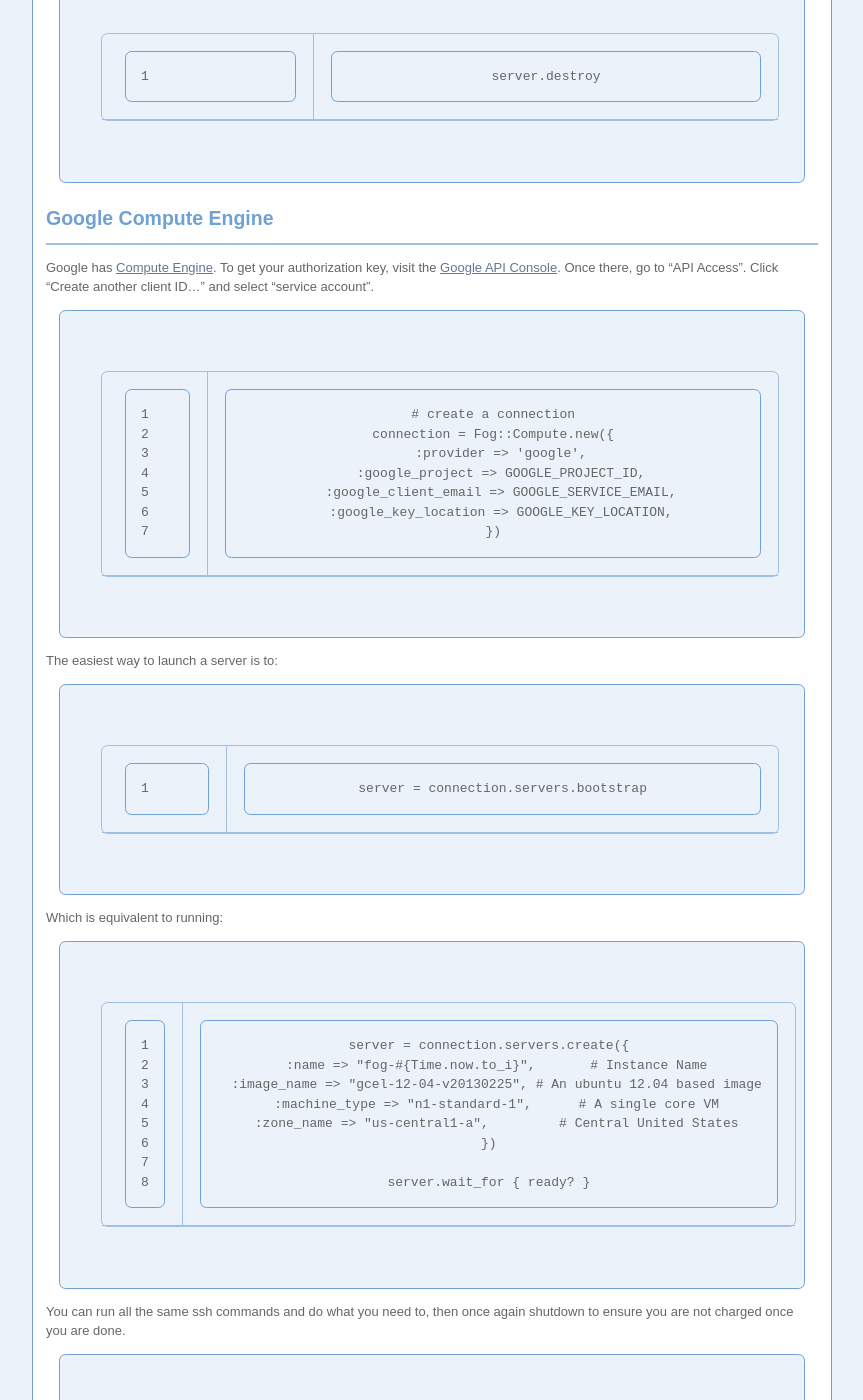
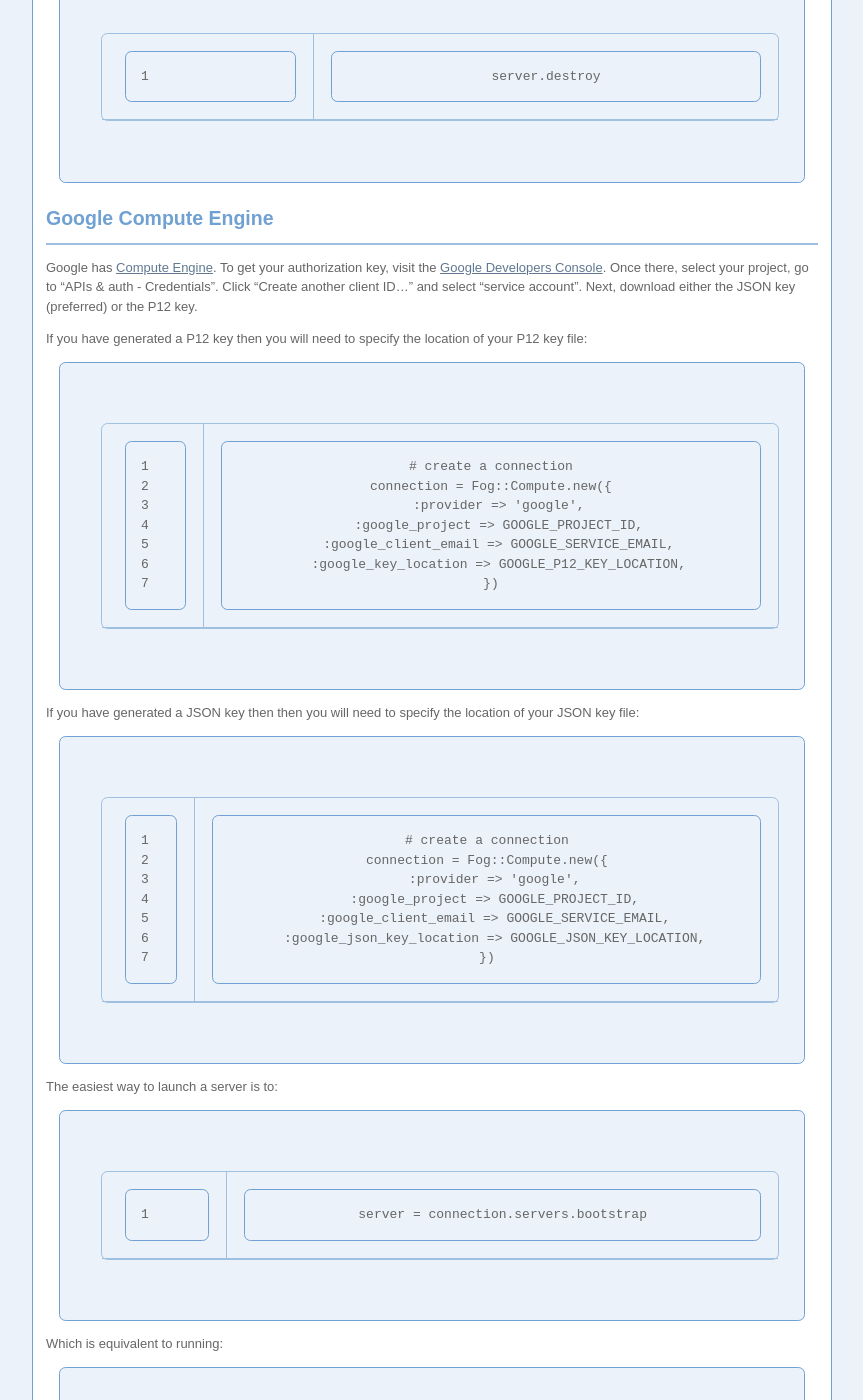
Before and after one commit to fog/fog.github.com, a Jekyll site: the page built from compute/index.markdown, in a window 1280 px wide and 1400 px high, scrolled down 7185 px. Shown: the whole window, without its empty margins (208-1071 px from the left). Built offline with Jekyll 4.4.1, drawn with Linux system fonts in a browser that asks for light colours; nearby versions of some CDN libraries.

Commit message:
Update Google compute provider instructions

```diff
--- a/compute/index.markdown
+++ b/compute/index.markdown
@@ -109,14 +109,26 @@ You can run all the same ssh commands and do what you need to, then once again s
 
 ## Google Compute Engine
 
-Google has [Compute Engine](https://cloud.google.com/products/compute-engine). To get your authorization key, visit the [Google API Console](https://code.google.com/apis/console/). Once there, go to "API Access". Click "Create another client ID..." and select "service account".
+Google has [Compute Engine](https://cloud.google.com/compute/). To get your authorization key, visit the [Google Developers Console](https://console.developers.google.com). Once there, select your project, go to "APIs & auth - Credentials". Click "Create another client ID..." and select "service account". Next, download either the JSON key (preferred) or the P12 key.
+
+If you have generated a P12 key then you will need to specify the location of your P12 key file:
 
     # create a connection
     connection = Fog::Compute.new({
       :provider => 'google',
       :google_project => GOOGLE_PROJECT_ID,
       :google_client_email => GOOGLE_SERVICE_EMAIL,
-      :google_key_location => GOOGLE_KEY_LOCATION,
+      :google_key_location => GOOGLE_P12_KEY_LOCATION,
+    })
+
+If you have generated a JSON key then then you will need to specify the location of your JSON key file:
+
+    # create a connection
+    connection = Fog::Compute.new({
+      :provider => 'google',
+      :google_project => GOOGLE_PROJECT_ID,
+      :google_client_email => GOOGLE_SERVICE_EMAIL,
+      :google_json_key_location => GOOGLE_JSON_KEY_LOCATION,
     })
 
 The easiest way to launch a server is to:
```
